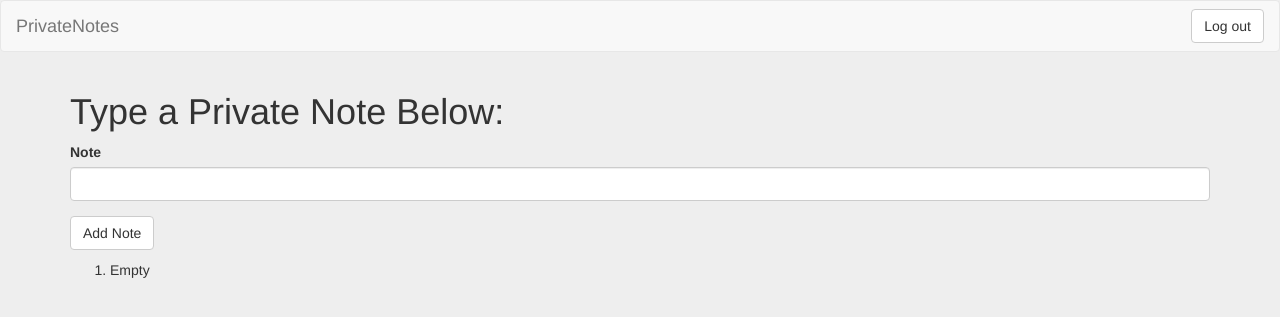
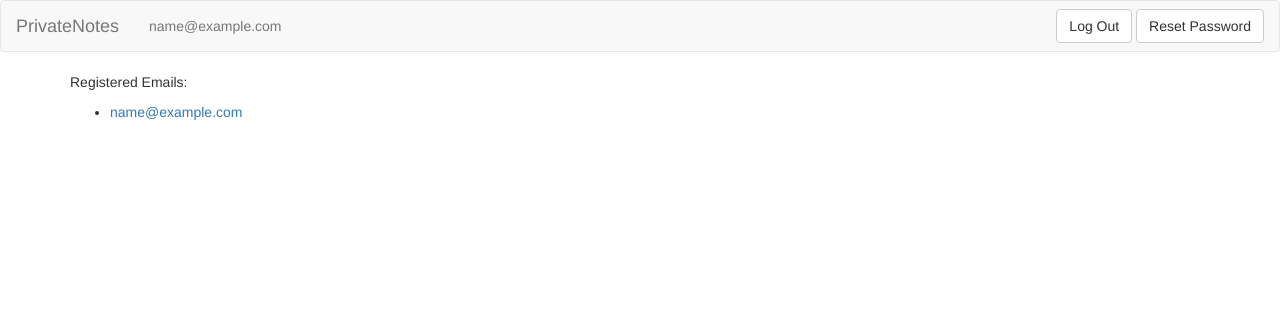
Before and after one commit to RootIsHidden/PrivateNotes, a Flask app: page / in a window 1280 px wide. Shown: the top 317 px of the page. Run offline with Flask 2, Linux system fonts and the light colour scheme; the visitor is signed in with stand-in values (Sample User, id 1); data comes from the database, SQL or seed files in the repository; data that the repository does not hold is empty; some libraries are stand-ins or nearby versions.

Commit message:
Added: User directories, Favicon, Users' list

```diff
--- a/app.py
+++ b/app.py
@@ -10,13 +10,14 @@
 # permission to rely on his videos and implementation for educational purposes.
 # ===============================================================================================================
 
-from flask import Flask, render_template, flash
+from flask import Flask, render_template, flash, send_from_directory
 from flask_sqlalchemy import SQLAlchemy
 from flask_bootstrap import Bootstrap
 from flask_wtf import Form
 from wtforms import StringField, SubmitField
 from wtforms.validators import DataRequired
 from flask_security import Security, SQLAlchemyUserDatastore, login_required, UserMixin, RoleMixin
+from flask_login import current_user
 import os
 import psycopg2
 import wtf_helpers
@@ -33,13 +34,11 @@
 app.config['SECURITY_FLASH_MESSAGES'] = True
 # To be changed in Production server!!!!!! :)
 app.config['SECURITY_PASSWORD_SALT'] = 'sJ$_MeLa$G9*KVe43@xV'
-
 # Creating a DB instance
 db = SQLAlchemy(app)
-
 # Creating a new table for implementing roles
-roles_users = db.Table('roles_users', db.Column('user_id', db.Integer(), db.ForeignKey('user.id')),
-    db.Column('role_id', db.Integer(), db.ForeignKey('role.id')))
+roles_users = db.Table('roles_users', db.Column('user_id', db.Integer(), db.ForeignKey('user.id')), \
+                db.Column('role_id', db.Integer(), db.ForeignKey('role.id')))
 
 # User class
 class User(db.Model, UserMixin):
@@ -49,23 +48,14 @@
     active = db.Column(db.Boolean())
     confirmed_at = db.Column(db.DateTime())
     roles = db.relationship('Role', secondary=roles_users, backref=db.backref('users', lazy='dynamic'))
+    # Adding note-user relationship:
+    notes = db.relationship('Note', backref='user', lazy='dynamic')
 
 # Role class used for access-control:
 class Role(db.Model, RoleMixin):
     id = db.Column(db.Integer(), primary_key=True)
     name = db.Column(db.String(80), unique=True)
     description = db.Column(db.String(255))
-
-# Note class
-class Note(db.Model):
-    id   = db.Column(db.Integer, primary_key = True)
-    text = db.Column(db.String(256), unique = False, nullable = False)
-
-    def __init__(self, note):
-        self.text = note
-
-    def __repr__(self):
-        return '<Note %r>' % self.id
 
 # Form class
 class NoteForm(Form):
@@ -74,26 +64,53 @@
     # Add note button:
     submit_Button = SubmitField('Add Note')
 
+# Note class
+class Note(db.Model):
+    id      = db.Column(db.Integer, primary_key = True)
+    text    = db.Column(db.String(256), unique = False, nullable = False)
+    user_id = db.Column(db.Integer, db.ForeignKey('user.id'))
+
+    # Modyfying the constructor:
+    def __init__(self, note, user):
+        self.text    = note
+        self.user_id = user.id
+
+    def __repr__(self):
+        return '<Note %r>' % self.id
+
 user_datastore = SQLAlchemyUserDatastore(db, User, Role)
 security = Security(app, user_datastore)
+
 db.create_all()
 Bootstrap(app)
 wtf_helpers.add_helpers(app)
 
+@app.route('/')
+def index():
+    users = User.query
+    return render_template('index.html', users=users)
+
 # Default page:
-@app.route('/', methods = ['GET', 'POST'])
-def index():
-    form = NoteForm()
-    if form.validate_on_submit():
-        # Setting up DB object:
-        note = Note(form.str_field.data)
+@app.route('/notes/<user_email>', methods = ['GET', 'POST'])
+def notes(user_email):
+    user = User.query.filter_by(email=user_email).first_or_404()
+
+    # Checking whether user is logged in:
+    if user == current_user:
+        form = NoteForm()
+    else:
+        form = None
+
+    if form and form.validate_on_submit():
+        # Setting up DB object having a user refference:
+        note = Note(form.str_field.data, user)
         # Adding a Note to DB:
         db.session.add(note)
         db.session.commit()
 
-    notesList = Note.query
+    notesList = user.notes
 
-    return render_template('index.html', form = form, notesList = notesList)
+    return render_template('notes.html', form = form, notesList = notesList, user_email=user_email)
 
 if __name__ == '__main__':
     app.run(debug = True)
--- a/static/base.css
+++ b/static/base.css
@@ -1,3 +1,3 @@
 body {
-  background-color: #eee;
+  background-color: rgb(219, 219, 219);
 }
--- a/templates/base.html
+++ b/templates/base.html
@@ -4,7 +4,7 @@
 
 {% block styles %}
     {{ super() }}
-    <link href="{{url_for('static', filename='base.css')}}" rel="stylesheet">
+    <link rel="shortcut icon" href="{{ url_for('static', filename='favicon.ico') }}">
 {% endblock %}
 
 {% block navbar %}
@@ -18,18 +18,22 @@
             <span class="icon-bar"></span>
             <span class="icon-bar"></span>
           </button>
-          <a class="navbar-brand" href="#">PrivateNotes</a>
+          <a class="navbar-brand" href="{{url_for('index')}}"> PrivateNotes</a>
         </div>
 
         <!-- Collect the nav links, forms, and other content for toggling -->
         <div class="collapse navbar-collapse" id="bs-example-navbar-collapse-1">
           <ul class="nav navbar-nav">
+            {% if current_user.is_authenticated %}
+              <li><a href={{url_for("notes", user_email=current_user.email) }}>{{current_user.email}}</a></li>
+            {% endif %}
           </ul>
           <ul class="nav navbar-nav navbar-right">
               {% if current_user.is_authenticated %}
-              <a type="button" class="btn btn-default navbar-btn" href={{url_for("security.logout")}}>Log out</a>
+              <a type="button" class="btn btn-default navbar-btn" href={{url_for("security.logout")}}>Log Out</a>
+              <a type="button" class="btn btn-default navbar-btn" href={{url_for("security.logout")}}>Reset Password</a>
               {% else %}
-                  <a type="button" class="btn btn-success navbar-btn" href={{url_for("security.login")}}>Log in</a>
+                  <a type="button" class="btn btn-success navbar-btn" href={{url_for("security.login")}}>Log In</a>
                   <a type="button" class="btn btn-success navbar-btn" href={{url_for("security.register")}}>Register</a>
               {% endif %}
           </ul>
--- a/templates/index.html
+++ b/templates/index.html
@@ -1,26 +1,22 @@
 {% extends "base.html" %}
-{% import "bootstrap/wtf.html" as wtf %}
+
+{% block title %}Private Notes{% endblock %}
 
 {% block head %}
   {{super()}}
-  <link rel="icon" type="image/png" href="https://lh3.googleusercontent.com/proxy/xQJqOW4O0c-5tx0UOeOgkiL6FHIir7jSXn7wzSy127FB27xatWJlEHCzLX8Qkl7OksRN2bz_JCByjL6T2MBi8pdMJvgvZsOmLREDusEUEbDjPQ">
+  <link rel="icon" type="image" href="images/icon.jpg">
 {% endblock %}
-
-{% block title %}PrivateNotes{% endblock %}
 
 {% block content %}
 {{super()}}
   <div class = "container">
-    <h1>Type a Private Note Below:</h1>
-    {{ wtf.quick_form(form, button_map={'submit_button': 'primary'}) }}
-    <p>
-      <ol>
-        {% for note in notesList %}
-        <li>{{ note.text }}</li>
-        {% else %}
-        <li> Empty </li>
-        {% endfor %}
-      </ol>
-    <p>
+    <p>Registered Emails:</p>
+    <ul>
+    {% for user in users %}
+    <li> <a href={{url_for("notes", user_email=user.email)}}>{{user.email}}</a></li>
+    {% else %}
+      <p>No Users</p>
+    {% endfor %}
+    </ul>
   </div>
 {% endblock %}
```
Also changed, not shown: templates/notes.html (added, +23 -0 lines), static/favicon.ico (added), 1 other file.
